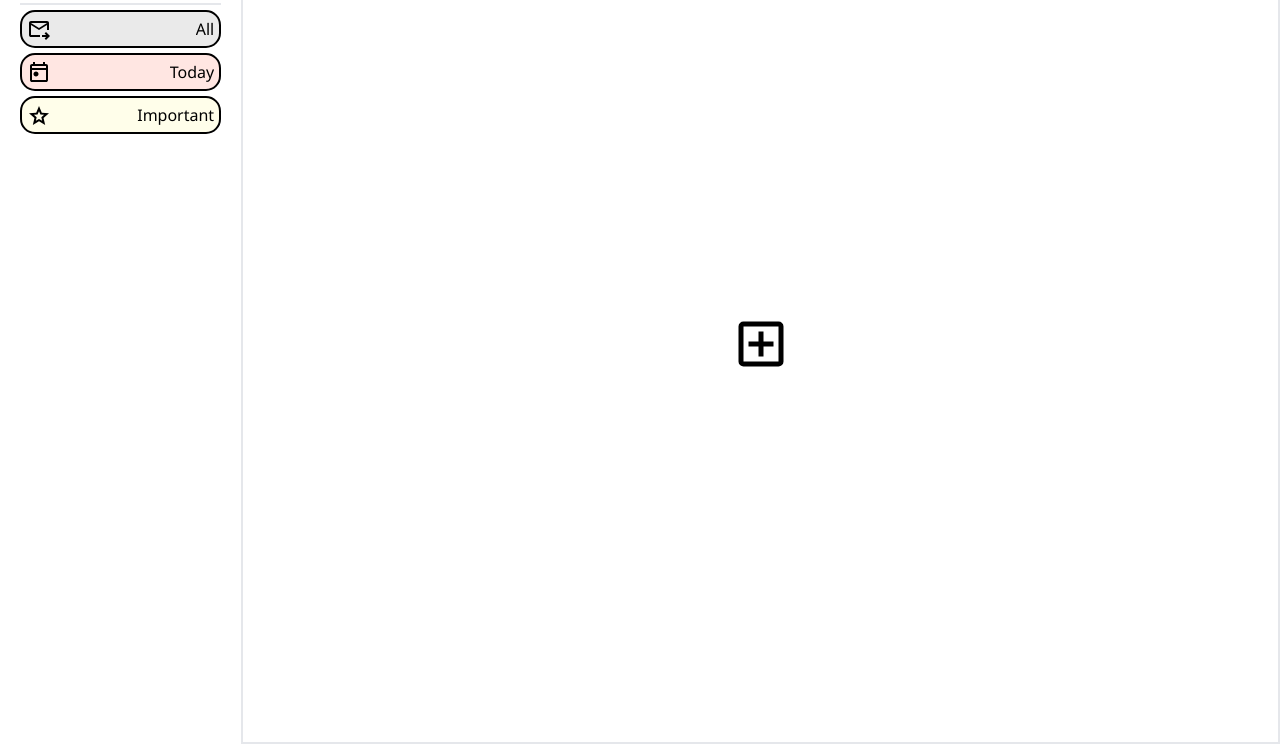
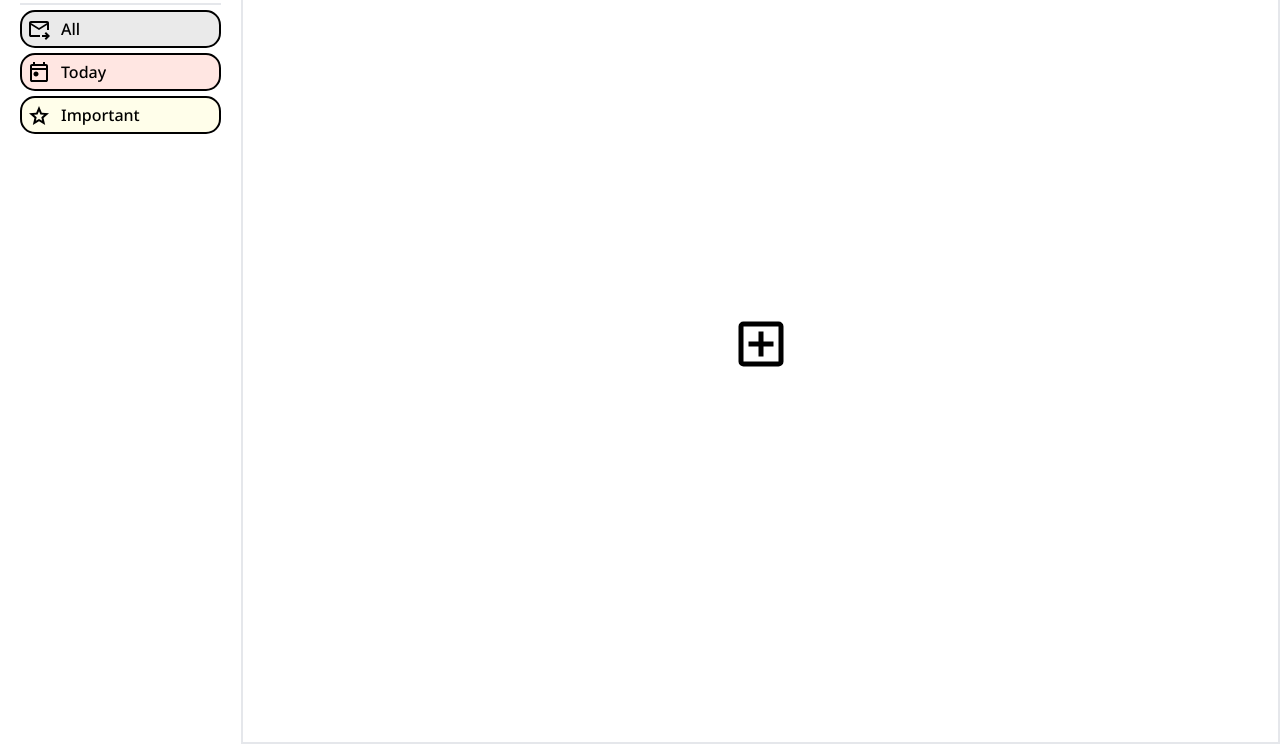
Before and after one commit to Epoza/todo-list, a website built with Vite: page index.html in a window 1280 px wide. Shown: the part 56-800 px from the top of the page. Built offline with nearby package versions, Linux system fonts and the light colour scheme.

Commit message:
style default categories

```diff
--- a/src/style.css
+++ b/src/style.css
@@ -91,16 +91,14 @@ button#cancel:hover {
 
 .color-square {
   width: 100%;
-  padding-top: 100%; /* Maintain aspect ratio (square) */
+  padding-top: 100%;
   border: 3px solid black;
   border-radius: 17px;
 }
 
-/* Add hover effect or any other styling as needed */
 .color-square.selected {
   opacity: 70%;
 }
-
 
 /* -------------------- categories list --------------------  */
 
@@ -113,6 +111,12 @@ button#cancel:hover {
   justify-content: space-between;
 }
 
+.defaultCategory {
+  justify-content: unset;
+  gap: 10px;
+  font-weight: 500;
+}
+
 .svgButtonContainer {
   display: flex;
   flex-direction: row;
```
